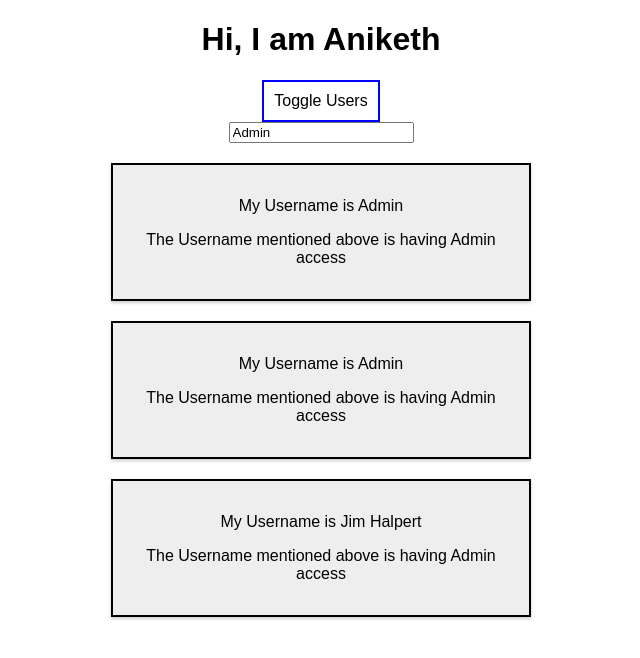
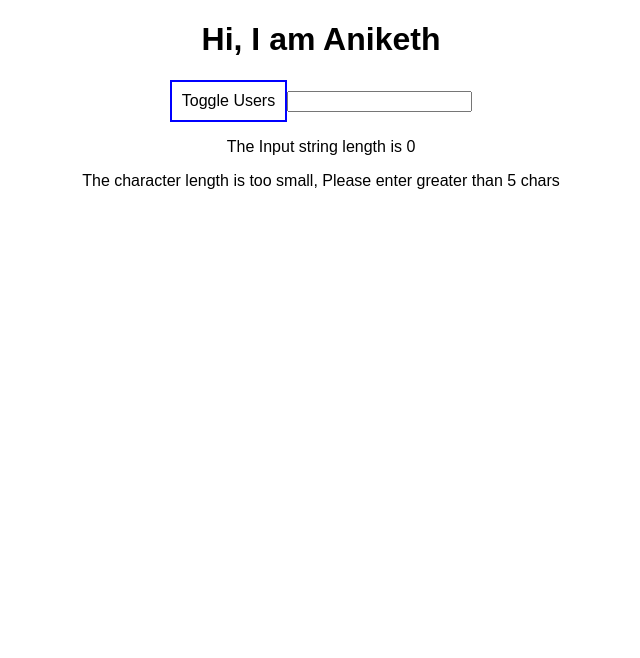
Before and after one commit to Aniketh-Raj/basic-react, a React (Create React App) app: page / in a window 1280 px wide. Shown: the top 658 px of the page, without its empty margins (319-959 px from the left). Built offline with nearby package versions, Linux system fonts and the light colour scheme.

Commit message:
Module 4 Dynamic list rendering Assignment complete

```diff
--- a/src/App.js
+++ b/src/App.js
@@ -1,5 +1,7 @@
 import React, { Component } from 'react';
 import './App.css';
+import CharComponent from './CharValidation/CharComponent';
+import ValidationComp from './CharValidation/Validation';
 import Person from './Person/Person';
 import UserInput from './User/UserInput';
 import UserOutput from './User/UserOutput';
@@ -9,14 +11,16 @@ class App extends Component {
 
   state = {
     persons: [
-      { id : '1', name: 'Rahul', age: 27 },
-      { id : '2', name: 'Samir', age: 28 },
-      { id : '3', name: 'Terminator', age: 201 }
+      { id: '1', name: 'Rahul', age: 27 },
+      { id: '2', name: 'Samir', age: 28 },
+      { id: '3', name: 'Terminator', age: 201 }
     ],
     user: [
       { username: 'Admin' }
     ],
-    showUsers: false
+    showUsers: false,
+    inputCharlength: 0,
+    inputCharString:''
   }
 
   userNameChangedHandler = (event) => {
@@ -45,7 +49,7 @@ class App extends Component {
       return p.id === personId;
     })
 
-    const personObj = {...this.state.persons[personIndex]}
+    const personObj = { ...this.state.persons[personIndex] }
 
     personObj.name = event.target.value;
 
@@ -53,7 +57,19 @@ class App extends Component {
     personsArray[personIndex] = personObj;
 
     this.setState({
-      persons : personsArray
+      persons: personsArray
+    })
+  }
+
+  deleteInputCharHandler = (inputCharIndex) => {
+
+    const toDeleteCharArray = [...this.state.inputCharString.split('')]
+
+    toDeleteCharArray.splice(inputCharIndex, 1)
+
+    const updatedInputCharString = toDeleteCharArray.join('');
+    this.setState({
+      inputCharString: updatedInputCharString
     })
   }
 
@@ -61,6 +77,14 @@ class App extends Component {
     const isShowUsers = this.state.showUsers;
     this.setState({
       showUsers: !isShowUsers
+    })
+  }
+
+  getInputCharLength = (event) => {
+    let charLength = event.target.value.length;
+    this.setState({
+      inputCharlength: charLength,
+      inputCharString: event.target.value
     })
   }
 
@@ -72,13 +96,13 @@ class App extends Component {
       persons = (
         <div>
           {
-            this.state.persons.map( (person,index) => {
+            this.state.persons.map((person, index) => {
               return <Person
-              click={() => this.deletePersonHandler(index)}
-              name = {person.name}
-              age = {person.age}
-              key = {person.id}
-              nameChanged = {(event) => this.nameChangedHandler(event,person.id)}
+                click={() => this.deletePersonHandler(index)}
+                name={person.name}
+                age={person.age}
+                key={person.id}
+                nameChanged={(event) => this.nameChangedHandler(event, person.id)}
               ></Person>
             })
           }
@@ -86,12 +110,69 @@ class App extends Component {
       );
     }
 
+    let charCompJsx = null;
+
+    let inputCharStringLength = this.state.inputCharlength;
+    let inputCharStringText = this.state.inputCharString;
+
+    let inputCharArray = inputCharStringText.split('');
+
+    if(inputCharStringLength > 0) {
+      charCompJsx = (
+        <div>
+          {
+            inputCharArray.map((inputChar,index) => {
+              return <CharComponent
+                click={() => this.deleteInputCharHandler(index)}
+                charSymbol = {inputChar}
+                key = {index}
+              ></CharComponent>
+            })
+          }
+        </div>
+      );
+    }
+
+    let charMessageJsx = null;
+
+    if (this.state.inputCharlength < 5) {
+
+      charMessageJsx = (
+      <div>
+        <ValidationComp
+          inputCharlength={this.state.inputCharlength}
+          message='The character length is too small, Please enter greater than 5 chars'
+        ></ValidationComp>
+      </div>
+      );
+    } else if (this.state.inputCharlength > 10) {
+
+      charMessageJsx = (
+        <div>
+          <ValidationComp
+            inputCharlength={this.state.inputCharlength}
+            message='The character length is too Big, Please enter lesser than 10 chars'
+          ></ValidationComp>
+        </div>
+        );
+    } else {
+      charMessageJsx = (
+        <div>
+          <ValidationComp
+            inputCharlength={this.state.inputCharlength}
+            message='The character length is perfect now'
+          ></ValidationComp>
+        </div>
+        );
+    }
+
+
     const buttonStyle = {
       backgroundColor: 'white',
       font: 'inherit',
       border: '2px solid blue',
       padding: '10px',
-      cursor: 'pointer'
+      cursor: 'pointer',
     }
 
     return (
@@ -101,14 +182,23 @@ class App extends Component {
           style={buttonStyle}
           onClick={this.togglePersonUsers}
         >Toggle Users</button>
+
         {persons}
-        <UserInput
+
+        <input type="text" onChange={this.getInputCharLength}></input>
+        <p>The Input string length is {this.state.inputCharlength}</p>
+
+        {charMessageJsx}
+
+        {charCompJsx}
+
+        {/* <UserInput
           username={this.state.user[0].username}
           userNameChanged={this.userNameChangedHandler}
         ></UserInput>
         <UserOutput username={this.state.user[0].username}></UserOutput>
         <UserOutput username={this.state.user[0].username}></UserOutput>
-        <UserOutput username='Jim Halpert'></UserOutput>
+        <UserOutput username='Jim Halpert'></UserOutput> */}
       </div>
     );
   }
--- /dev/null
+++ b/src/CharValidation/CharComponent.css
@@ -0,0 +1,7 @@
+.CharComponent {
+    display: inline-block;
+    padding: 16px;
+    text-align: center;
+    margin: 16px;
+    border: 1px solid black;
+}
--- /dev/null
+++ b/src/CharValidation/CharComponent.js
@@ -0,0 +1,12 @@
+import React from 'react';
+import './CharComponent.css';
+
+const charComponent = (props) => {
+    return (
+        <div className="CharComponent">
+            <p>{props.charSymbol}</p>
+        </div>
+    );
+};
+
+export default charComponent;
--- /dev/null
+++ b/src/CharValidation/Validation.js
@@ -0,0 +1,11 @@
+import React from 'react';
+
+const validationComp = (props) => {
+    return (
+        <div>
+            <p>{props.message}</p>
+        </div>
+    );
+};
+
+export default validationComp;
```
